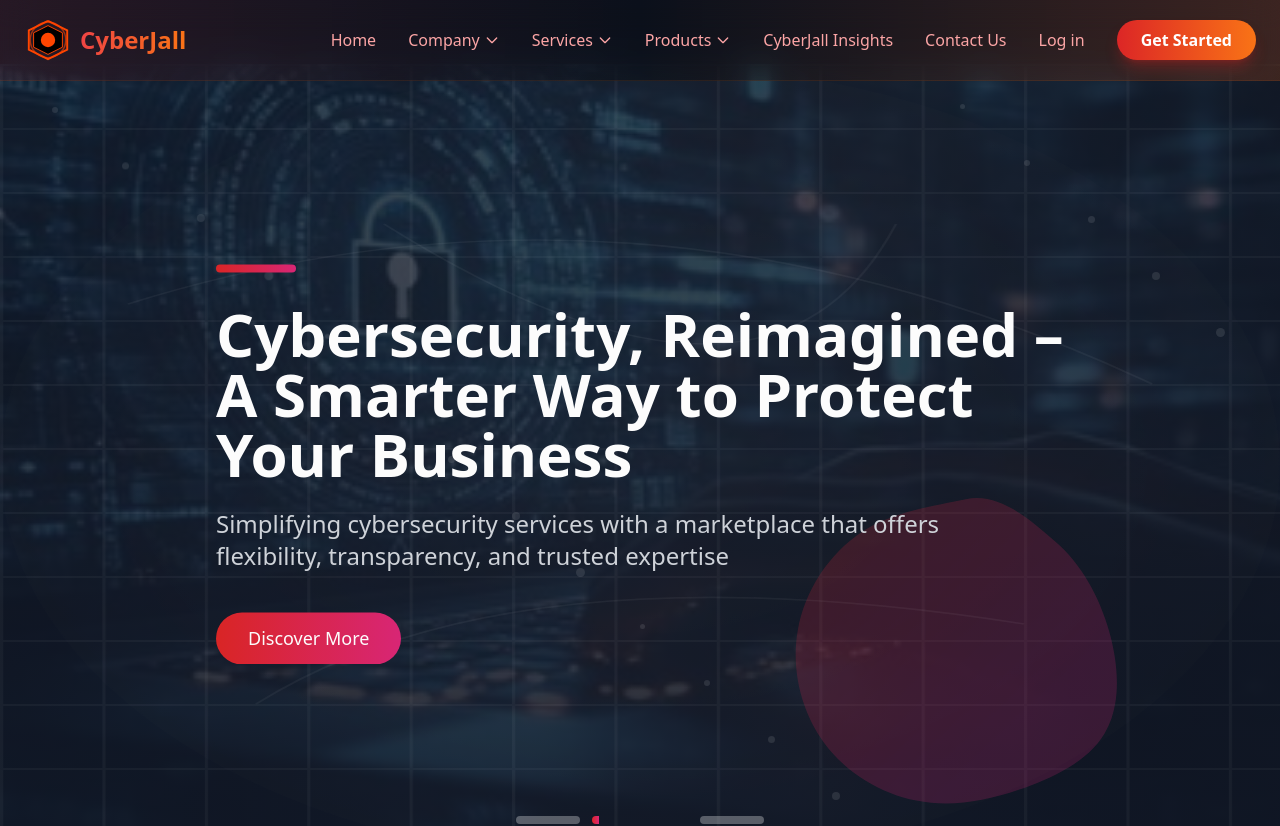
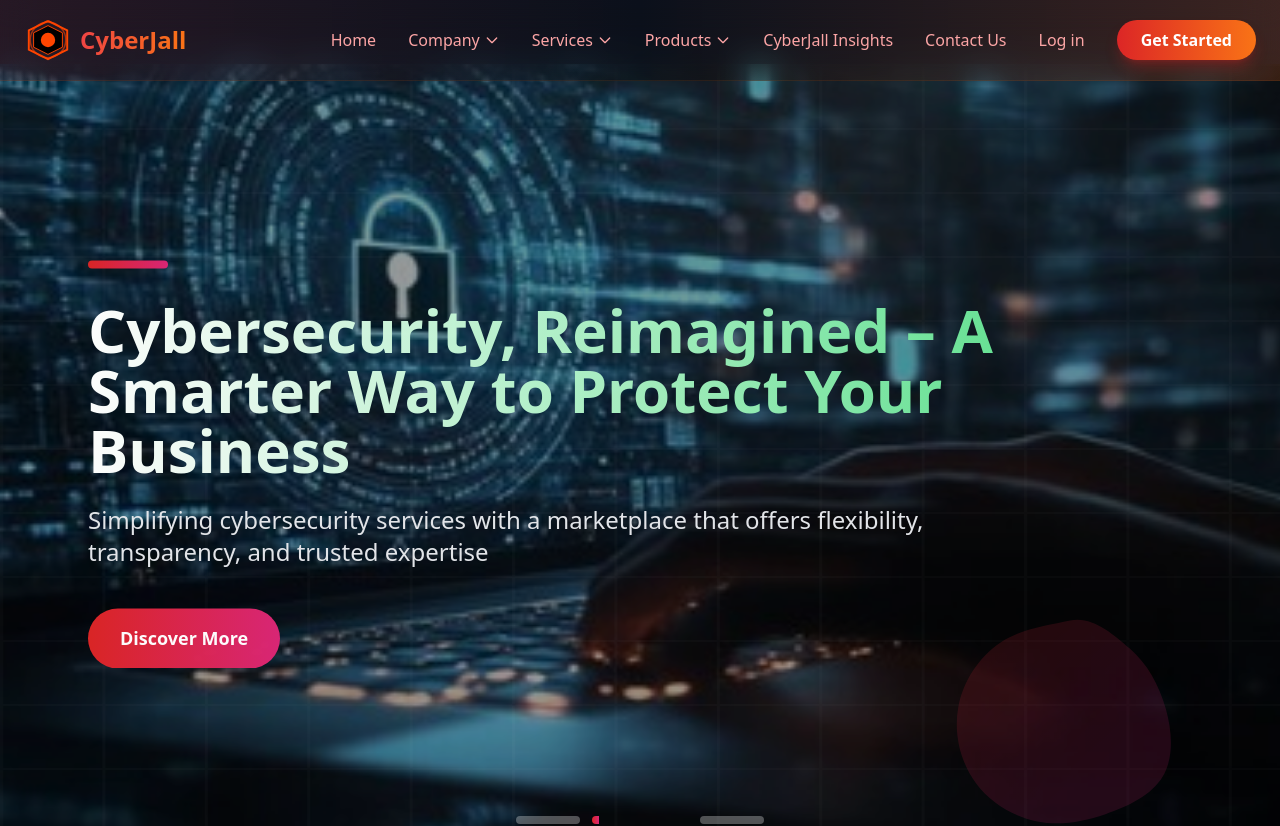
Before and after one commit to Mastermind730/CyberJall, a Next.js app: page / in a window 1280 px wide. Shown: the top 826 px of the page. Built offline with nearby package versions, Linux system fonts and the light colour scheme.

Commit message:
changes in hero section

```diff
--- a/src/app/components/Hero.tsx
+++ b/src/app/components/Hero.tsx
@@ -7,7 +7,8 @@ interface Slide {
   title: string;
   description: string;
   color: string;
-  image:string;
+  image: string;
+  textColor: string;
 }
 
 export const Hero: FC = () => {
@@ -15,35 +16,27 @@ export const Hero: FC = () => {
   const [isAnimating, setIsAnimating] = useState(false);
   const [isClient, setIsClient] = useState(false);
 
-  // Fixed positions for particles to avoid hydration mismatch
-  const particlePositions = useMemo(() => Array.from({ length: 20 }).map((_, i) => ({
-    size: 5 + (i % 5),
-    left: (i * 5) % 100,
-    top: (i * 7) % 100,
-    duration: 10 + (i % 10),
-    delay: i % 20
-  })), []);
-
   const slides = useMemo<Slide[]>(() => [
     {
       title: 'Find & Customize Trusted Cybersecurity Services in One Place',
       description: 'A marketplace where businesses can explore, compare, and bundle cybersecurity services effortlessly.',
       color: 'from-purple-600 to-blue-600',
-      image:"/image (1).png"
+      image: "/image (1).png",
+      textColor: 'from-white to-orange-400'
     },
     {
       title: 'Cybersecurity, Reimagined – A Smarter Way to Protect Your Business',
       description: 'Simplifying cybersecurity services with a marketplace that offers flexibility, transparency, and trusted expertise',
       color: 'from-red-600 to-pink-600',
-       image:"/image (2).png"
-
+      image: "/image (2).png",
+      textColor: 'from-white to-green-400'
     },
     {
       title: 'Your Cybersecurity, Your Way – Build, Bundle & Protect with Experts',
       description: 'Customize cybersecurity services from multiple trusted providers and manage them effortlessly through one unified platform.',
       color: 'from-green-600 to-teal-600',
-      image:"/image (3).png"
-
+      image: "/image (3).png",
+      textColor: 'from-white to-orange-500'
     }
   ], []);
 
@@ -65,7 +58,7 @@ export const Hero: FC = () => {
     return () => clearInterval(timer);
   }, [slides.length, isClient]);
 
-  const handleDotClick = (index:number) => {
+  const handleDotClick = (index: number) => {
     setIsAnimating(true);
     setTimeout(() => {
       setCurrentSlide(index);
@@ -76,79 +69,56 @@ export const Hero: FC = () => {
   return (
     <div className="relative w-full overflow-hidden bg-gray-900 min-h-screen">
       <div className="pt-16">
-        <div className="relative h-screen max-w-7xl mx-auto overflow-hidden flex items-center justify-center">
-          <div className="absolute inset-0">
+        <div className="relative h-screen w-full overflow-hidden flex items-center justify-center">
+          {/* Full Width Background Image - No Blur */}
+          <div className="absolute inset-0 w-full h-full">
             <Image
               src={slides[currentSlide].image}
               alt="Cybersecurity background"
-              width={900}
-              height={600}
-              className="w-full h-full object-cover bg-opacity-100"
+              fill
+              className="object-cover"
+              priority
             />
-            <div className="absolute inset-0 bg-gradient-to-b from-gray-900/80 to-gray-900/90" />
+            {/* Subtle overlay for text readability */}
+            <div className="absolute inset-0 bg-black/40" />
           </div>
-          {/* SVG Background Pattern */}
-          <div className="absolute inset-0 opacity-20">
+
+          {/* SVG Background Pattern - Subtle */}
+          <div className="absolute inset-0 opacity-10">
             <svg className="w-full h-full" viewBox="0 0 100 100" preserveAspectRatio="none">
               <defs>
                 <pattern id="grid" width="8" height="8" patternUnits="userSpaceOnUse">
                   <path d="M 8 0 L 0 0 0 8" fill="none" stroke="rgba(255,255,255,0.2)" strokeWidth="0.5" />
                 </pattern>
-                <radialGradient id="radialGradient" cx="50%" cy="50%" r="70%" fx="50%" fy="50%">
-                  <stop offset="0%" stopColor="rgba(255,255,255,0.15)" />
-                  <stop offset="100%" stopColor="rgba(255,255,255,0)" />
-                </radialGradient>
               </defs>
               <rect width="100" height="100" fill="url(#grid)" />
-              <circle cx="50" cy="50" r="50" fill="url(#radialGradient)" />
             </svg>
           </div>
 
-          {/* Animated SVG Elements - Only rendered client-side */}
-          {isClient && (
-            <div className="absolute inset-0 overflow-hidden">
-              {particlePositions.map((particle, i) => (
-                <div
-                  key={i}
-                  className="absolute rounded-full bg-white opacity-10"
-                  style={{
-                    width: `${particle.size}px`,
-                    height: `${particle.size}px`,
-                    left: `${particle.left}%`,
-                    top: `${particle.top}%`,
-                    animation: `float ${particle.duration}s linear infinite`,
-                    animationDelay: `${particle.delay}s`
-                  }}
-                />
-              ))}
-            </div>
-          )}
-
           {/* Slide Content */}
-          <div className="relative z-10 px-6 max-w-4xl">
+          <div className="relative z-10 px-6 max-w-6xl mx-auto">
             <div className={`transition-all duration-500 ${isClient && isAnimating ? 'opacity-0 translate-y-10' : 'opacity-100 translate-y-0'}`}>
               <div className={`h-2 w-20 mb-8 rounded-full bg-gradient-to-r ${slides[currentSlide].color}`} />
 
-              <h1 className="text-4xl md:text-6xl font-bold text-white mb-6 leading-tight">
+              {/* Colorful Gradient Text */}
+              <h1 className={`text-4xl md:text-6xl font-bold mb-6 leading-tight bg-gradient-to-r ${slides[currentSlide].textColor} bg-clip-text text-transparent`}>
                 {slides[currentSlide].title}
               </h1>
 
-              <p className="text-xl md:text-2xl text-gray-300 mb-10 max-w-3xl">
+              <p className="text-xl md:text-2xl text-gray-200 mb-10 max-w-4xl leading-relaxed">
                 {slides[currentSlide].description}
               </p>
 
               <div className="flex flex-col sm:flex-row items-center gap-4">
-                <button className={`bg-gradient-to-r ${slides[currentSlide].color} text-white px-8 py-3 rounded-full text-lg font-medium hover:shadow-lg hover:shadow-current/30 transition-all duration-300 transform hover:-translate-y-1`}>
+                <button className={`bg-gradient-to-r ${slides[currentSlide].color} text-white px-8 py-4 rounded-full text-lg font-semibold hover:shadow-2xl hover:shadow-current/30 transition-all duration-300 transform hover:-translate-y-1 hover:scale-105`}>
                   Discover More
                 </button>
-
-
               </div>
             </div>
           </div>
 
-          {/* Decorative Vector Graphics */}
-          <div className="absolute bottom-0 right-0 w-1/2 h-1/2 opacity-20 pointer-events-none">
+          {/* Decorative Vector Graphics - Simplified */}
+          <div className="absolute bottom-0 right-0 w-1/3 h-1/3 opacity-15 pointer-events-none">
             <svg viewBox="0 0 200 200" xmlns="http://www.w3.org/2000/svg" className="w-full h-full">
               <path
                 fill={`url(#gradient-${currentSlide})`}
@@ -172,33 +142,6 @@ export const Hero: FC = () => {
             </svg>
           </div>
 
-          {/* Connection Lines - Cybersecurity Visual Metaphor */}
-          <div className="absolute inset-0 pointer-events-none">
-            <svg className="w-full h-full" viewBox="0 0 100 100" preserveAspectRatio="none">
-              <path
-                d="M10,30 Q50,10 90,40"
-                stroke="rgba(255,255,255,0.1)"
-                strokeWidth="0.2"
-                fill="none"
-                className="animate-pulse"
-              />
-              <path
-                d="M20,80 Q40,60 80,70"
-                stroke="rgba(255,255,255,0.1)"
-                strokeWidth="0.2"
-                fill="none"
-                className="animate-pulse"
-              />
-              <path
-                d="M30,20 Q60,50 70,20"
-                stroke="rgba(255,255,255,0.1)"
-                strokeWidth="0.2"
-                fill="none"
-                className="animate-pulse"
-              />
-            </svg>
-          </div>
-
           {/* Navigation Dots */}
           <div className="absolute bottom-10 left-1/2 transform -translate-x-1/2 flex space-x-3 z-30">
             {slides.map((_, index) => (
@@ -218,15 +161,8 @@ export const Hero: FC = () => {
         </div>
       </div>
 
-      {/* Animation classes using Tailwind instead of JSX styles */}
+      {/* Animation classes */}
       <style dangerouslySetInnerHTML={{ __html: `
-        @keyframes float {
-          0%, 100% { transform: translateY(0) translateX(0); }
-          25% { transform: translateY(-20px) translateX(10px); }
-          50% { transform: translateY(-10px) translateX(-15px); }
-          75% { transform: translateY(-30px) translateX(5px); }
-        }
-
         @keyframes progress {
           0% { width: 0; }
           100% { width: 100%; }
```
